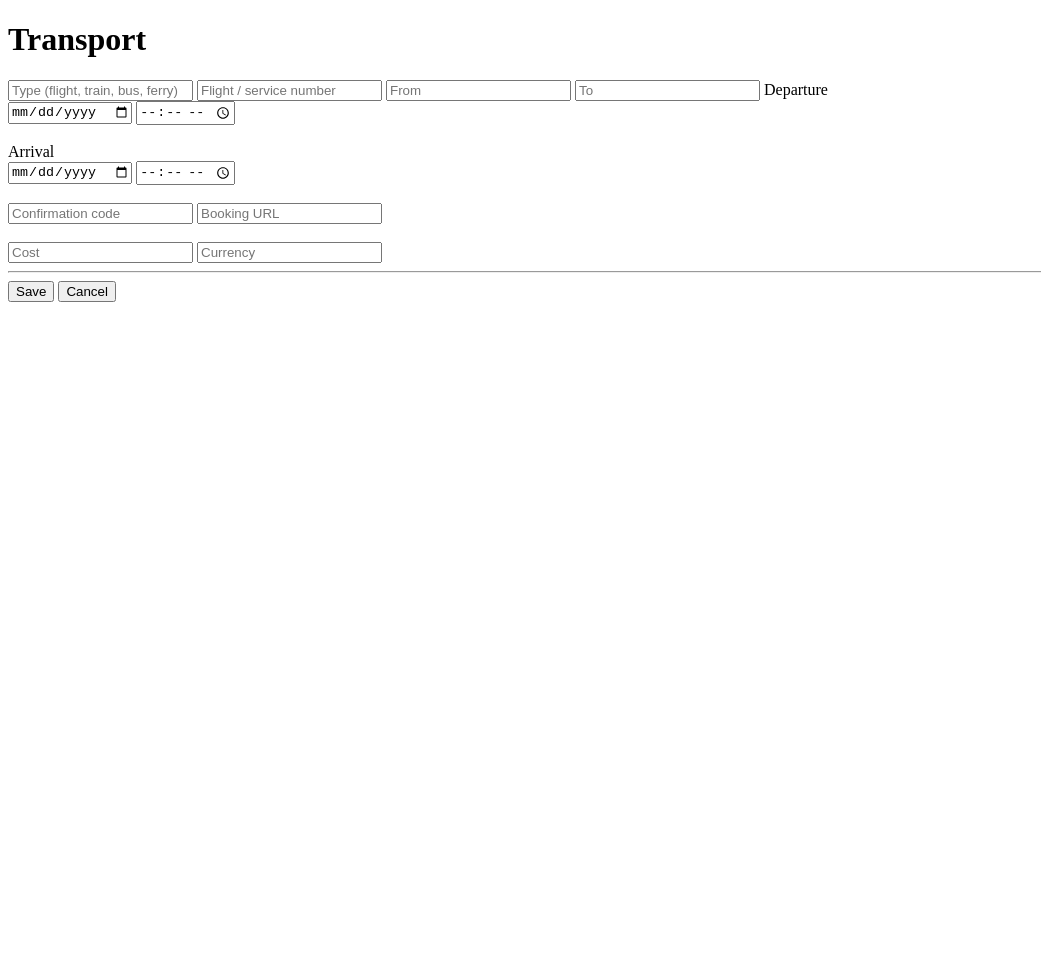
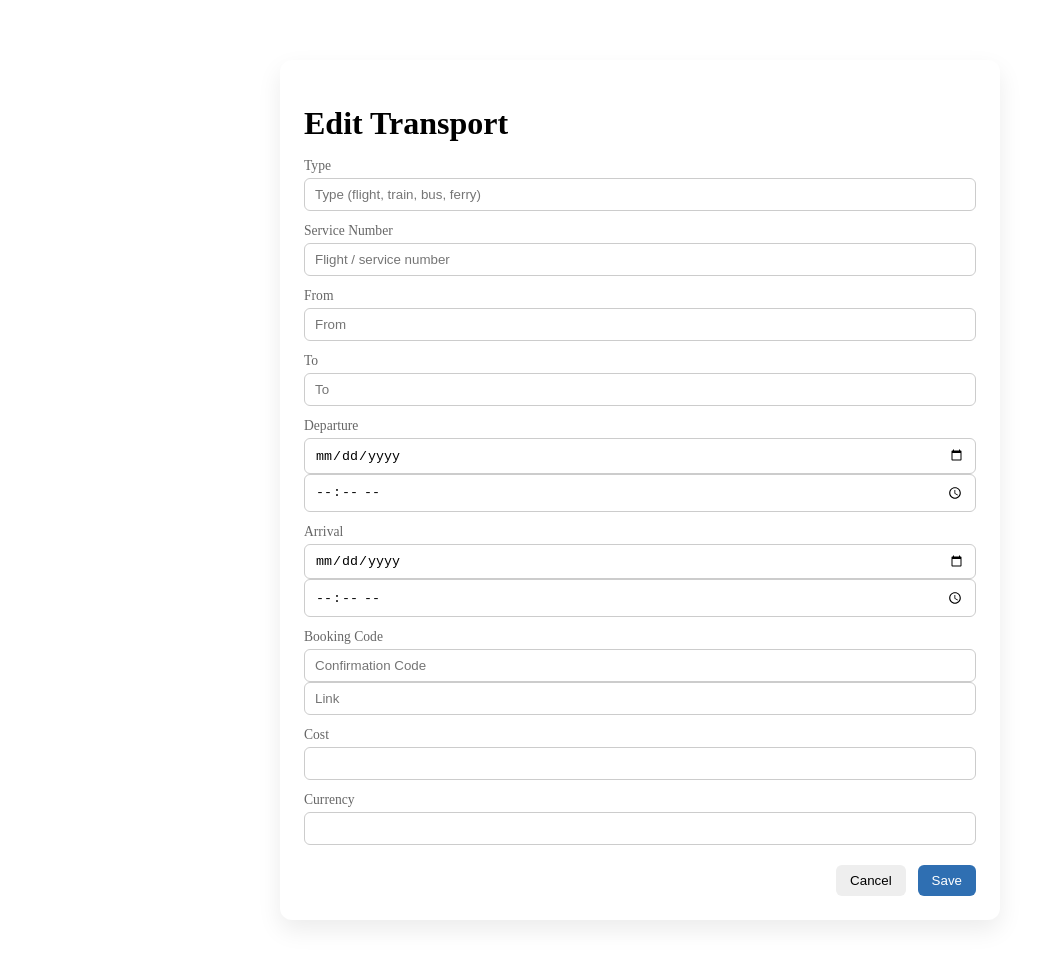
Before and after one commit to maygr09/Travel-planner, a plain HTML site: page frontend/pages/editTransport.html in a window 1280 px wide. Shown: the whole page, without its empty margins (0-1041 px from the left). Before the commit the page ends 800 px from the top, so only its background shows below. Drawn offline with Linux system fonts and the light colour scheme; no server answers.

Commit message:
Unified pages and forms

```diff
--- a/frontend/css/forms.css
+++ b/frontend/css/forms.css
@@ -0,0 +1,57 @@
+.page {
+  max-width: 720px;
+  margin: 40px auto;
+  padding: 20px;
+}
+
+.card {
+  background: #fff;
+  border-radius: 12px;
+  padding: 24px;
+  box-shadow: 0 10px 25px rgba(0,0,0,0.08);
+}
+
+.card h1 {
+  margin-bottom: 16px;
+}
+
+.form-group {
+  display: flex;
+  flex-direction: column;
+  margin-bottom: 12px;
+}
+
+.form-group label {
+  font-size: 0.85rem;
+  color: #666;
+  margin-bottom: 4px;
+}
+
+.form-group input {
+  padding: 8px 10px;
+  border-radius: 6px;
+  border: 1px solid #ccc;
+}
+
+.actions {
+  display: flex;
+  justify-content: flex-end;
+  gap: 12px;
+  margin-top: 20px;
+}
+
+button {
+  padding: 8px 14px;
+  border-radius: 6px;
+  border: none;
+  cursor: pointer;
+}
+
+button.primary {
+  background: #2f6fb2;
+  color: white;
+}
+
+button.secondary {
+  background: #eee;
+}
--- a/frontend/js/editTransport.js
+++ b/frontend/js/editTransport.js
@@ -61,7 +61,11 @@ const fillForm = (t) => {
 };
 
 /* ================= SAVE ================= */
-document.getElementById('save').addEventListener('click', async () => {
+const form = document.getElementById('editForm');
+
+form.addEventListener('submit', async (e) => {
+  e.preventDefault();
+
   const item = {
     type: document.getElementById('type').value,
     flightNumber: document.getElementById('flightNumber').value,
@@ -82,7 +86,6 @@ document.getElementById('save').addEventListener('click', async () => {
       tripName,
       versionId,
       itemType: 'transports',
-      itemId,
       updates: item
     });
   } else {
@@ -98,11 +101,13 @@ document.getElementById('save').addEventListener('click', async () => {
     `editTrip.html?trip=${encodeURIComponent(tripName)}`;
 });
 
+
 /* ================= CANCEL ================= */
-document.getElementById('cancel').addEventListener('click', () => {
+document.getElementById('cancelTransport').addEventListener('click', () => {
   window.location.href =
     `editTrip.html?trip=${encodeURIComponent(tripName)}`;
 });
 
+
 /* ================= INIT ================= */
 load();
--- a/frontend/pages/editTransport.html
+++ b/frontend/pages/editTransport.html
@@ -6,40 +6,69 @@
 </head>
 <body>
 
-<h1 id="title">Transport</h1>
+<link rel="stylesheet" href="../css/forms.css" />
 
-<section>
-  <input id="type" placeholder="Type (flight, train, bus, ferry)" />
-  <input id="flightNumber" placeholder="Flight / service number" />
+<form id="editForm">
+<div class="page">
+  <div class="card">
+    <h1>Edit Transport</h1>
 
-  <input id="from" placeholder="From" />
-  <input id="to" placeholder="To" />
+    <div class="form-group">
+      <label>Type</label>
+      <input id="type" placeholder="Type (flight, train, bus, ferry)"/>
+    </div>
 
-  <label>Departure</label><br />
-  <input type="date" id="departureDate" />
-  <input type="time" id="departureTime" />
+    <div class="form-group">
+      <label>Service Number</label>
+      <input id="flightNumber" placeholder="Flight / service number" />
+    </div>
 
-  <br /><br />
+    <div class="form-group">
+      <label>From</label>
+      <input id="from" placeholder="From" required />
+    </div>
 
-  <label>Arrival</label><br />
-  <input type="date" id="arrivalDate" />
-  <input type="time" id="arrivalTime" />
+    <div class="form-group">
+      <label>To</label>
+      <input id="to" placeholder="To" required />
+    </div>
 
-  <br /><br />
+    <div class="form-group">
+      <label>Departure</label>
+      <input id="departureDate" type="date" required />
+      <input id="departureTime" type="time" required />
+    </div>
 
-  <input id="confirmationCode" placeholder="Confirmation code" />
-  <input id="bookingUrl" placeholder="Booking URL" />
+     <div class="form-group">
+      <label>Arrival</label>
+      <input id="arrivalDate" type="date" required />
+      <input id="arrivalTime" type="time" required />
+    </div>
 
-  <br /><br />
+    <div class="form-group">
+      <label>Booking Code</label>
+      <input id="confirmationCode" placeholder="Confirmation Code" />
+      <input id="bookingUrl" placeholder="Link" />
+    </div>
 
-  <input type="number" id="cost" placeholder="Cost" />
-  <input id="currencyCode" placeholder="Currency" />
-</section>
+    <div class="form-group">
+      <label>Cost</label>
+      <input id="cost" type="number" />
+    </div>
 
-<hr />
+    <div class="form-group">
+      <label>Currency</label>
+      <input id="currencyCode" />
+    </div>
 
-<button id="save" type="button">Save</button>
-<button id="cancel" type="button">Cancel</button>
+
+    <div class="actions">
+      <button type="button" class="secondary" id="cancelTransport">Cancel</button>
+      <button type="submit" class="primary" id="saveTransport">Save</button>
+    </div>
+  </div>
+</div>
+</form>
 
 <script type="module" src="../js/editTransport.js"></script>
 </body>
```
Also changed, not shown: frontend/js/editAccommodation.js (+39 -28 lines), frontend/js/editMeal.js (+7 -3 lines), frontend/pages/editAccommodation.html (+47 -19 lines), frontend/pages/editActivity.html (+54 -11 lines), frontend/pages/editMeal.html (+47 -18 lines).
